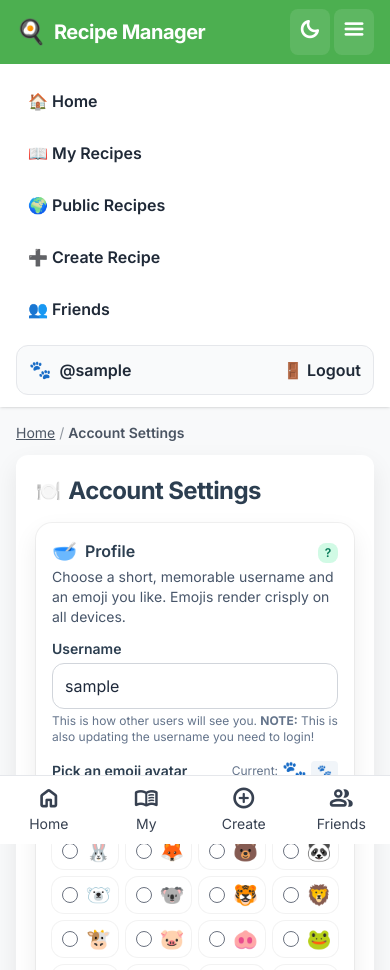
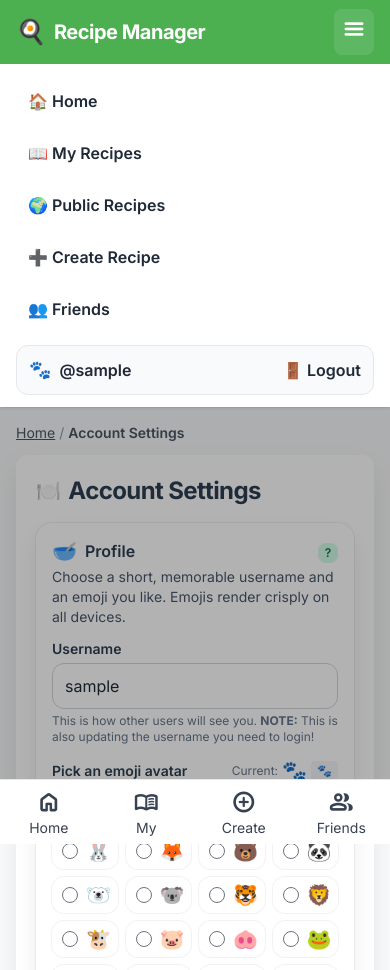
Before and after one commit to chrisjpr/RecipeManagerWebApp, a Django app: page /accounts/settings/ in a window 390 px wide, after a click on "menu". Shown: the top 970 px of the page. Run offline with Django 5.2, Linux system fonts and the light colour scheme; the visitor is signed in with stand-in values (Sample User, id 1); some libraries are stand-ins or nearby versions.

Commit message:
optimized base.html for mobile users

```diff
--- a/recipes/templates/base.html
+++ b/recipes/templates/base.html
@@ -4,16 +4,18 @@
   <meta charset="UTF-8" />
   <title>{% block title %}Recipe Manager{% endblock %}</title>
   <meta name="viewport" content="width=device-width, initial-scale=1" />
+  <meta name="theme-color" content="#4CAF50" media="(prefers-color-scheme: light)">
+  <meta name="theme-color" content="#0f172a" media="(prefers-color-scheme: dark)">
 
   <!-- Google Fonts -->
   <link href="https://fonts.googleapis.com/css2?family=Inter:wght@400;600;700&display=swap" rel="stylesheet">
-  <!-- Material Symbols for icons (incl. profile icon names like "restaurant") -->
+  <!-- Material Symbols (still used in a few spots) -->
   <link href="https://fonts.googleapis.com/css2?family=Material+Symbols+Rounded:wght@400;700" rel="stylesheet">
 
+  <!-- Iconify (kept for compatibility) -->
   <script src="https://code.iconify.design/iconify-icon/2.1.0/iconify-icon.min.js" defer></script>
 
-
-  <!-- Tailwind (forms + typography plugins for nicer forms/content) -->
+  <!-- Tailwind -->
   <script src="https://cdn.tailwindcss.com?plugins=forms,typography,container-queries"></script>
   <script>
     tailwind.config = {
@@ -24,20 +26,23 @@
             brandDark: '#388E3C',
             brandAccent: '#FFC107',
           },
-          boxShadow: {
-            card: '0 10px 25px rgba(0,0,0,0.08)',
+          boxShadow: { card: '0 10px 25px rgba(0,0,0,0.08)' },
+          borderRadius: { xl: '0.75rem', '2xl': '1rem' },
+          keyframes: {
+            slideDown: { '0%': { transform: 'translateY(-8px)', opacity: 0 }, '100%': { transform: 'translateY(0)', opacity: 1 } },
+            slideUp: { '0%': { transform: 'translateY(0)', opacity: 1 }, '100%': { transform: 'translateY(-8px)', opacity: 0 } }
           },
-          borderRadius: {
-            xl: '0.75rem',
-            '2xl': '1rem',
-          },
+          animation: {
+            slideDown: 'slideDown .16s ease-out forwards',
+            slideUp: 'slideUp .14s ease-in forwards',
+          }
         }
       },
       darkMode: 'class'
     }
   </script>
 
-  <!-- App design tokens (keep for backward-compat with existing templates) -->
+  <!-- App tokens -->
   <style>
     :root{
       --primary-color:#4CAF50;
@@ -45,14 +50,15 @@
       --accent-color:#FFC107;
       --background-color:#f8f9fa;
       --text-color:#2c3e50;
-      --muted-text:#6c757d;
       --card-bg:#fff;
       --shadow:0 10px 25px rgba(0,0,0,.08);
       --header-h:64px;
+      --bottom-nav-h:64px;
+      --safe-top: env(safe-area-inset-top, 0px);
+      --safe-bottom: env(safe-area-inset-bottom, 0px);
     }
     *{box-sizing:border-box}
     html,body{font-family:'Inter',system-ui,-apple-system,Segoe UI,Roboto,Helvetica,Arial,sans-serif}
-    /* Legacy utility (used by existing pages) */
     .card{background:var(--card-bg); padding:1.25rem; border-radius:12px; box-shadow:var(--shadow);}
     .message{padding:1rem; border-radius:10px; font-weight:600}
     .message.success{background:#d1fae5; color:#065f46}
@@ -64,16 +70,19 @@
     @media (min-width:1024px){.container-max{max-width:1100px}}
     .skip-link{position:absolute; left:-9999px; top:auto; width:1px; height:1px; overflow:hidden}
     .skip-link:focus{position:fixed; left:1rem; top:1rem; z-index:9999; width:auto; height:auto; padding:.5rem .75rem; background:#111827; color:#fff; border-radius:.5rem}
+    /* Make space for bottom nav on small screens */
+    @media (max-width: 767px){
+      main{ padding-bottom: calc(var(--bottom-nav-h) + var(--safe-bottom) + 12px); }
+    }
   </style>
 
   {% block extra_head %}{% endblock %}
 </head>
 <body class="min-h-screen bg-[var(--background-color)] text-[var(--text-color)] antialiased flex flex-col">
-  <!-- Accessibility: skip straight to main content -->
   <a href="#main" class="skip-link">Skip to content</a>
 
-  <!-- Header / Top bar -->
-  <header class="sticky top-0 z-50 bg-brand text-white shadow">
+  <!-- Header -->
+  <header class="sticky top-0 z-50 bg-brand text-white shadow" style="padding-top: var(--safe-top);">
     <div class="container-max mx-auto px-4 h-[var(--header-h)] flex items-center justify-between gap-3">
       <div class="flex items-center gap-2">
         <a href="{% url 'recipes:home' %}" class="flex items-center gap-2 text-white no-underline">
@@ -82,7 +91,7 @@
         </a>
       </div>
 
-      <!-- Desktop nav -->
+      <!-- Desktop nav (unchanged) -->
       <nav class="hidden md:flex items-center gap-1 lg:gap-2" aria-label="Primary">
         <a href="{% url 'recipes:home' %}" class="px-3 py-2 rounded-lg font-semibold hover:bg-white/10 focus:outline-none focus:ring-2 focus:ring-white/40">🏠 Home</a>
         <a href="{% url 'recipes:recipe_list' %}" class="px-3 py-2 rounded-lg font-semibold hover:bg-white/10 focus:outline-none focus:ring-2 focus:ring-white/40">📖 My Recipes</a>
@@ -91,11 +100,8 @@
         <a href="{% url 'accounts:friend_dashboard' %}" class="px-3 py-2 rounded-lg font-semibold hover:bg-white/10 focus:outline-none focus:ring-2 focus:ring-white/40">👥 Friends</a>
       </nav>
 
-      <!-- Right cluster: theme + user -->
+      <!-- Right (desktop) -->
       <div class="hidden md:flex items-center gap-2">
-
-
-        <!-- User area -->
         <div class="relative">
           {% if user.is_authenticated %}
             <details class="group relative">
@@ -123,15 +129,17 @@
 
       <!-- Mobile controls -->
       <div class="md:hidden flex items-center gap-1">
-        <button id="themeToggleMobile" class="p-2 rounded-lg bg-white/10" aria-label="Toggle dark mode"><span class="material-symbols-rounded">dark_mode</span></button>
-        <button id="navToggle" class="p-2 rounded-lg bg-white/10" aria-expanded="false" aria-controls="mobileMenu" aria-label="Open menu">
+        <button id="navToggle"
+                class="p-2 rounded-lg bg-white/10 focus:outline-none focus:ring-2 focus:ring-white/40"
+                aria-expanded="false" aria-controls="mobileMenu" aria-label="Open menu">
           <span class="material-symbols-rounded">menu</span>
         </button>
       </div>
     </div>
 
-    <!-- Mobile menu panel -->
-    <div id="mobileMenu" class="hidden md:hidden border-t border-white/10 bg-white text-gray-800">
+    <!-- Mobile menu: slide-down panel -->
+    <div id="mobileMenu"
+         class="md:hidden hidden border-t border-white/10 bg-white text-gray-800 will-change-transform origin-top">
       <div class="container-max mx-auto px-4 py-3 grid gap-1">
         <a class="px-3 py-3 rounded-lg hover:bg-gray-50 font-semibold" href="{% url 'recipes:home' %}">🏠 Home</a>
         <a class="px-3 py-3 rounded-lg hover:bg-gray-50 font-semibold" href="{% url 'recipes:recipe_list' %}">📖 My Recipes</a>
@@ -156,7 +164,6 @@
 
   <main id="main" class="flex-1">
     <div class="container-max mx-auto px-4 py-4 md:py-6">
-      <!-- Django messages (toasts + inline) -->
       {% if messages %}
         <div class="space-y-3" id="flashRegion">
           {% for message in messages %}
@@ -165,16 +172,16 @@
                  data-tag="{{ message.tags }}">
               <span class="material-symbols-rounded mt-0.5"></span>
               <div class="flex-1">{{ message }}</div>
-              <button class="shrink-0 p-1 rounded hover:bg-black/5" aria-label="Dismiss"><span class="material-symbols-rounded">close</span></button>
+              <button class="shrink-0 p-1 rounded hover:bg-black/5" aria-label="Dismiss">
+                <span class="material-symbols-rounded">close</span>
+              </button>
             </div>
           {% endfor %}
         </div>
       {% endif %}
 
-      <!-- Optional breadcrumbs slot -->
       {% block breadcrumbs %}{% endblock %}
 
-      <!-- Main content wrapper (keeps legacy .card while adopting Tailwind) -->
       <section class="card md:rounded-2xl md:shadow-card md:ring-1 md:ring-black/5 md:bg-white md:p-6">
         {% block content %}{% endblock %}
       </section>
@@ -183,9 +190,10 @@
     </div>
   </main>
 
-  <!-- Bottom mobile nav (big touch targets) -->
-  <nav class="md:hidden fixed inset-x-0 bottom-0 z-40 bg-white border-t border-gray-200">
-    <ul class="grid grid-cols-4 text-sm text-gray-700">
+  <!-- Bottom mobile nav -->
+  <nav class="md:hidden fixed inset-x-0 bottom-0 z-40 bg-white border-t border-gray-200"
+       style="padding-bottom: var(--safe-bottom);">
+    <ul class="grid grid-cols-4 text-sm text-gray-700" style="height: calc(var(--bottom-nav-h) + var(--safe-bottom));">
       <li><a href="{% url 'recipes:home' %}" class="flex flex-col items-center gap-1 py-2.5">
         <span class="material-symbols-rounded">home</span><span>Home</span></a></li>
       <li><a href="{% url 'recipes:recipe_list' %}" class="flex flex-col items-center gap-1 py-2.5">
@@ -197,29 +205,55 @@
     </ul>
   </nav>
 
-  <footer class="mt-10 border-t border-gray-200 bg-gray-50">
+  <footer class="mt-10 border-t border-gray-200 bg-gray-50" style="padding-bottom: var(--safe-bottom);">
     <div class="container-max mx-auto px-4 py-6 text-center text-sm text-gray-600">
       &copy; {{ year|default:"2025" }} RecipeManager 🌱🦎·
     </div>
   </footer>
 
   <script>
-
-
-      // --- Mobile menu toggle ---------------------------------------------
-      (function(){
+    // --- Mobile menu toggle (animated, overlay, escape) -----------------
+    (function(){
       const btn = document.getElementById('navToggle');
       const panel = document.getElementById('mobileMenu');
+
       if(!btn || !panel) return;
-      btn.addEventListener('click', () => {
-      const open = panel.classList.toggle('hidden') === false;
-      btn.setAttribute('aria-expanded', String(open));
-      });
-      // Close on escape / outside click
-      document.addEventListener('keydown', (e)=>{ if(e.key==='Escape') { panel.classList.add('hidden'); btn.setAttribute('aria-expanded','false'); }});
-      })();
 
-    // --- Dismissible banners & map icons by tag -------------------------
+      let open = false;
+      // Create overlay for outside click
+      const overlay = document.createElement('div');
+      overlay.id = 'mobileOverlay';
+      overlay.className = 'md:hidden hidden fixed inset-0 bg-black/30';
+      document.body.appendChild(overlay);
+
+      function lockScroll(lock){
+        document.documentElement.style.overflow = lock ? 'hidden' : '';
+        document.body.style.overflow = lock ? 'hidden' : '';
+      }
+      function show(){
+        open = true;
+        btn.setAttribute('aria-expanded','true');
+        overlay.classList.remove('hidden');
+        panel.classList.remove('hidden');
+        panel.classList.remove('animate-slideUp');
+        panel.classList.add('animate-slideDown');
+        lockScroll(true);
+      }
+      function hide(){
+        open = false;
+        btn.setAttribute('aria-expanded','false');
+        panel.classList.remove('animate-slideDown');
+        panel.classList.add('animate-slideUp');
+        // wait for animation then hide
+        setTimeout(()=>{ panel.classList.add('hidden'); overlay.classList.add('hidden'); lockScroll(false); }, 130);
+      }
+
+      btn.addEventListener('click', ()=> open ? hide() : show());
+      overlay.addEventListener('click', hide);
+      document.addEventListener('keydown', (e)=>{ if(e.key==='Escape' && open) hide(); });
+    })();
+
+    // --- Flash messages (icons + auto dismiss) --------------------------
     (function(){
       const iconFor = (tag)=>({
         success:'check_circle', error:'error', warning:'warning', info:'info'
@@ -237,12 +271,11 @@
         const icon = el.querySelector('.material-symbols-rounded');
         if (icon) icon.textContent = iconFor(tag);
         el.querySelector('button')?.addEventListener('click', ()=> el.remove());
-        // Auto-dismiss after 6s
         setTimeout(()=>{ if(document.body.contains(el)) el.remove(); }, 6000);
       });
     })();
 
-    // --- Global tips bar dismiss ----------------------------------------
+    // --- Dismiss helper --------------------------------------------------
     (function(){
       document.querySelectorAll('[data-dismiss]')?.forEach(btn=>{
         btn.addEventListener('click', ()=>{
@@ -253,8 +286,7 @@
       })
     })();
 
-    // --- Tiny helper: expandable "?" explanations -----------------------
-    // Usage in any template:
+    // --- Tiny helper: "?" popovers (kept for all pages) ------------------
     // <details class="help-popover inline-block align-middle">
     //   <summary class="help-badge bg-brand/15 text-brand hover:bg-brand/20 select-none">?</summary>
     //   <div class="mt-2 w-72 max-w-[80vw] p-3 bg-white rounded-xl shadow-card ring-1 ring-black/5 text-sm">
```
